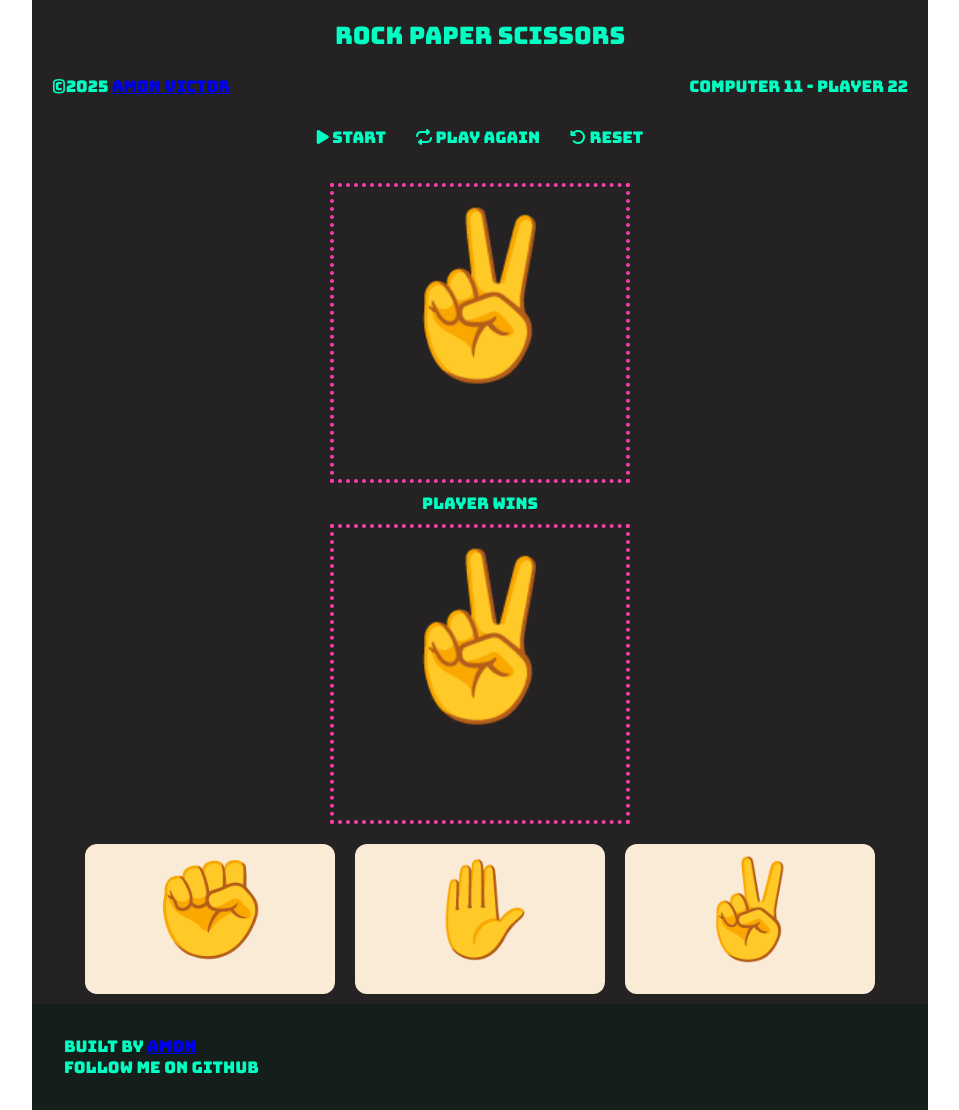
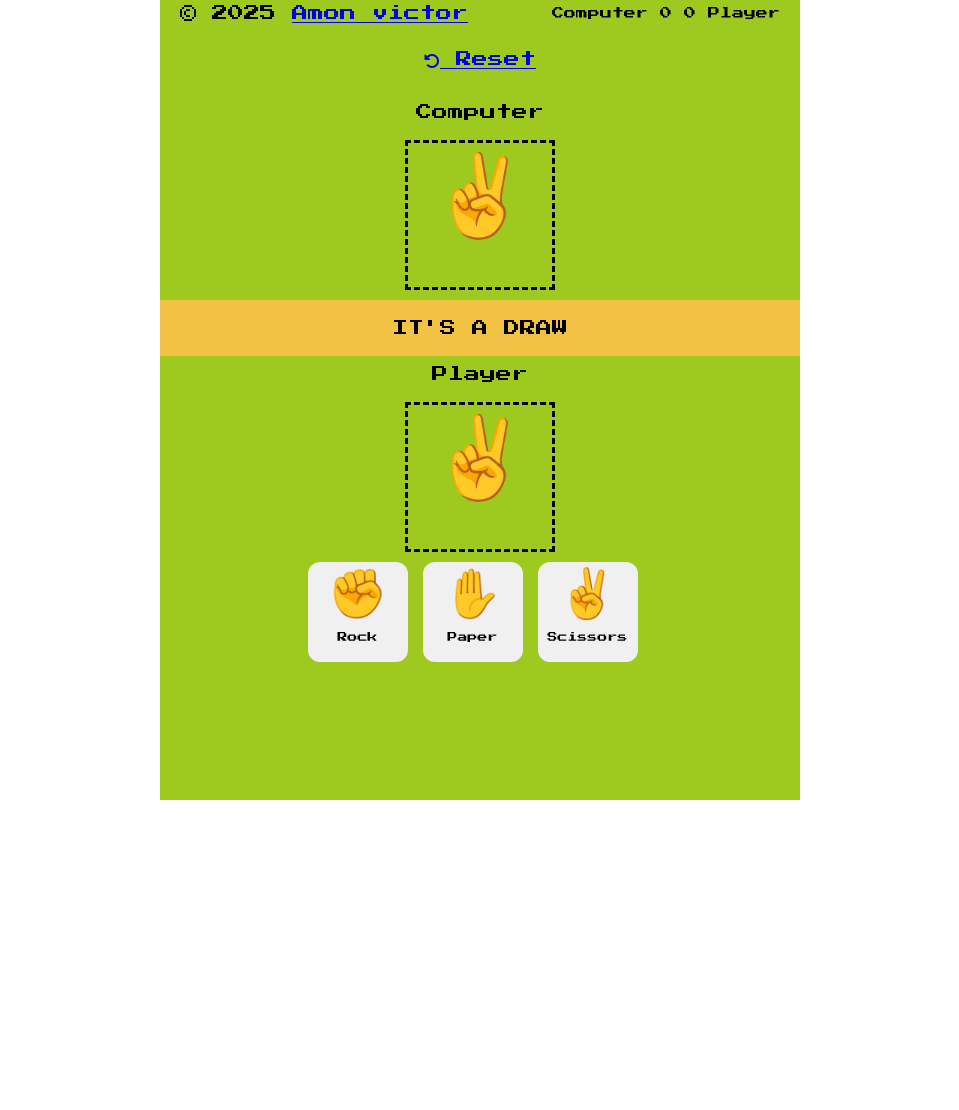
Before and after one commit to arman-develops/rock-paper-scissors, a plain HTML site: page index.html in a window 1280 px wide. Shown: the whole page, without its empty margins (160-1119 px from the left). After the commit the page ends 800 px from the top, so only its background shows below. Drawn offline with Linux system fonts and the light colour scheme.

Commit message:
Completed Game Logic and styling

```diff
--- a/index.html
+++ b/index.html
@@ -10,60 +10,46 @@
   </head>
   <body>
     <section class="game-arena">
-      <div class="title">
-        <h2 class="game-title">Rock Paper Scissors</h2>
-      </div>
-      <!-- <div class="instructions">
-        <p>Choose your move to play against the computer</p>
-      </div> -->
-
       <div class="game-details">
-        <div class="copyright">&copy;<span id="current-year">2025</span> <a href="github.com/arman-develops">Amon victor</a></div>
-        <div class="scores">
-          Computer 11 - Player 22
+        <div class="copyright">&copy;<span id="current-year"></span><a href="github.com/arman-develops">Amon victor</a></div>
+        <div class="scores" id="scores">
+          Computer 0 0 Player
         </div>
       </div>
       <div class="game-controls">
-        <div class="start">
-          <i class="fa-solid fa-play"></i>
-          Start
-        </div>
-        <div class="play-again">
-          <i class="fa-solid fa-repeat"></i>
-          Play Again
-        </div>
-        <div class="reset">
+        <a href="#" class="reset" id="reset">
           <i class="fa-solid fa-rotate-left"></i>
           Reset
-        </div>
+        </a>
       </div>
       <div class="game-display">
-        <div class="computer-display">
-          ✌️
+        <p class="computer-text">Computer</p>
+        <div class="computer-display" id="computer-display">
+
         </div>
-        <div class="game-results">
-          Player Wins
+        <div class="game-results" id="game-results">
+
         </div>
-        <div class="player-display">
-          ✌️
+        <p class="player-text">Player</p>
+        <div class="player-display" id="player-display">
+
         </div>
         <div class="player-options">
-          <div class="rock">
-            ✊
+          <div class="rock choice" id="rock" data-choice="rock">
+            <p>✊</p>
+            <p class="option-text">Rock</p>
           </div>
-          <div class="paper">
-            ✋
+          <div class="paper choice" id="paper" data-choice="paper">
+            <p>✋</p>
+            <p class="option-text">Paper</p>
           </div>
-          <div class="scissors">
-            ✌️
+          <div class="scissors choice" id="scissors" data-choice="scissors">
+            <p>✌️</p>
+            <p class="option-text">Scissors</p>
           </div>
         </div>
       </div>
     </section>
-    <section class="footer">
-      <p>Built by <a href="github.com/arman-develops">Amon</a></p>
-      <p>Follow me on Github</p>
-    </section>
     <script type="module" src="/src/main.js"></script>
   </body>
 </html>
--- a/src/main.js
+++ b/src/main.js
@@ -0,0 +1,92 @@
+
+const currentYear = document.getElementById("current-year");
+const scoresContainer = document.getElementById("scores");
+
+const startBtn = document.getElementById("start");
+const resetBtn = document.getElementById("reset");
+
+const computerDisplay = document.getElementById("computer-display");
+const playerDisplay = document.getElementById("player-display");
+const gameResults = document.getElementById("game-results");
+
+let computerScore = 0;
+let playerScore = 0;
+const choices = {
+    rock: '✊',
+    paper: '✋',
+    scissors: '✌️'
+}
+
+const defaultChoice = "scissors";
+computerDisplay.textContent = choices[defaultChoice];
+playerDisplay.textContent = choices[defaultChoice];
+gameResults.textContent = "It's a draw";
+
+currentYear.textContent = ` ${new Date().getFullYear()} `;
+
+const choicesDOM = document.querySelectorAll(".choice").forEach(btn => {
+    btn.addEventListener("click", function(e) {
+        e.preventDefault();
+        // alert("I was clicked")
+        const playerChoice = this.getAttribute("data-choice");
+        // console.log(`player choice ${playerChoice}`);
+        playGame(playerChoice);
+    })
+})
+
+resetBtn.addEventListener("click", function(e) {
+    e.preventDefault();
+    resetGame()
+});
+
+function updateScores() {
+    scoresContainer.textContent = `Computer ${computerScore} - ${playerScore} Player`
+}
+
+function playGame(playerChoice) {
+    const choiceKeys = Object.keys(choices);
+    const computerChoice = choiceKeys[Math.floor(Math.random() * choiceKeys.length)];
+    playerDisplay.textContent = choices[playerChoice];
+    computerDisplay.textContent = choices[computerChoice];
+
+    const results = getResults(playerChoice, computerChoice);
+    computerScore = results.computer;
+    playerScore = results.player;
+    gameResults.textContent = results.result;
+    gameResults.style.display = "block";
+    updateScores();
+}
+
+function getResults(playerMove, computerMove) {
+    if(playerMove === computerMove) {
+        return {
+            result: "It's A Draw",
+            player: playerScore + 0,
+            computer: computerScore + 0
+        }
+    }
+    if(
+        (playerMove === "rock" && computerMove === "scissors") ||
+        (playerMove === "scissors" && computerMove === "paper") ||
+        (playerMove === "paper" && computerMove === "rock"))
+    {
+        //player wins
+        return {
+            result: "Player Wins",
+            player: playerScore + 1,
+            computer: computerScore + 0
+        }
+    }
+    //player lost; computer won
+    return {
+        result: "Computer Wins",
+        computer: computerScore + 1,
+        player: playerScore + 0
+    }
+}
+
+function resetGame() {
+    computerScore = 0;
+    playerScore = 0;
+    updateScores();
+}
--- a/src/style.css
+++ b/src/style.css
@@ -1,21 +1,18 @@
-
-@import url('https://fonts.googleapis.com/css2?family=Bungee&display=swap');
+@import url('https://fonts.googleapis.com/css2?family=Press+Start+2P&display=swap');
 
 * {
   padding: 0;
   margin: 0;
   box-sizing: border-box;
-  font-family: "Bungee", sans-serif;
+  font-family: "Press Start 2P", system-ui;
   font-weight: 400;
   font-style: normal;
-  /* font-size: 62.5%; */
 }
 
 :root {
-  --bg: #242222;
-  --accent1: #00ffc3;
-  --accent2: #ff3cac;
-  --text: #ffffff;
+  --bg: #9ec91e;
+  --secondary-bg: #f2c244;
+  --text: #000000;
 }
 
 body {
@@ -27,41 +24,35 @@ body {
 
 .game-arena {
   display: flex;
-  /* align-items: center; */
-  /* justify-content: center; */
   flex-direction: column;
   background-color: var(--bg);
-  color: var(--accent1);
+  color: var(--text);
   min-height: 100vh;
-  width: 70%;
+  width: 50vw;
+
 }
 
-.title, .instructions {
-  margin-top: 20px;
-  margin-bottom: 20px;
-}
-
-.game-title {
-  text-align: center;
+.scores {
+  font-size: 12px;
 }
 
 .game-controls {
   display: flex;
   flex-direction: row;
   justify-content: center;
-  margin: 20px
+  margin: 20px;
+  color: var(--accent1)
 }
 
-.start, .play-again, .reset {
+.reset {
   margin: 5px 15px;
 }
 
-.start:hover, .play-again:hover, .reset:hover {
+.reset:hover {
   cursor: pointer;
 }
 
 .game-details {
-  /* border: 2px dotted var(--accent2); */
   padding: 5px 10px;
   margin: 0 10px;
   display: flex;
@@ -70,20 +61,28 @@ body {
 }
 
 .computer-display, .player-display {
-  border: 4px dotted var(--accent2);
-  height: 300px;
-  width: 300px;
+  border: 3px dashed var(--text);
+  height: 150px;
+  width: 150px;
   margin: auto;
 }
 
 .game-results {
   text-align: center;
+  text-transform: uppercase;
+  padding: 20px;
+  background-color: var(--secondary-bg);
+}
+
+.computer-text, .player-text {
+  text-align: center;
+  padding: 10px 12px;
 }
 
 .computer-display, .player-display {
   margin-bottom: 10px;
   margin-top: 10px;
-  font-size: 10rem;
+  font-size: 5rem;
   text-align: center;
 }
 
@@ -93,11 +92,11 @@ body {
 }
 
 .rock, .paper, .scissors {
-  background-color: antiquewhite;
-  margin: 10px;
-  width: 250px;
-  height: 150px;
-  font-size: 6rem;
+  background-color: #f0f0f0;
+  margin-right: 15px;
+  width: 100px;
+  height: 100px;
+  font-size: 3rem;
   border-radius: 12px;
   text-align: center;
 }
@@ -108,9 +107,7 @@ body {
   cursor: pointer;
 }
 
-.footer {
-  background-color: #141f1c;
-  color: var(--accent1);
-  width: 70%;
-  padding: 2rem;
+.option-text {
+  font-size: x-small;
+  margin-top: 10px;
 }
```
